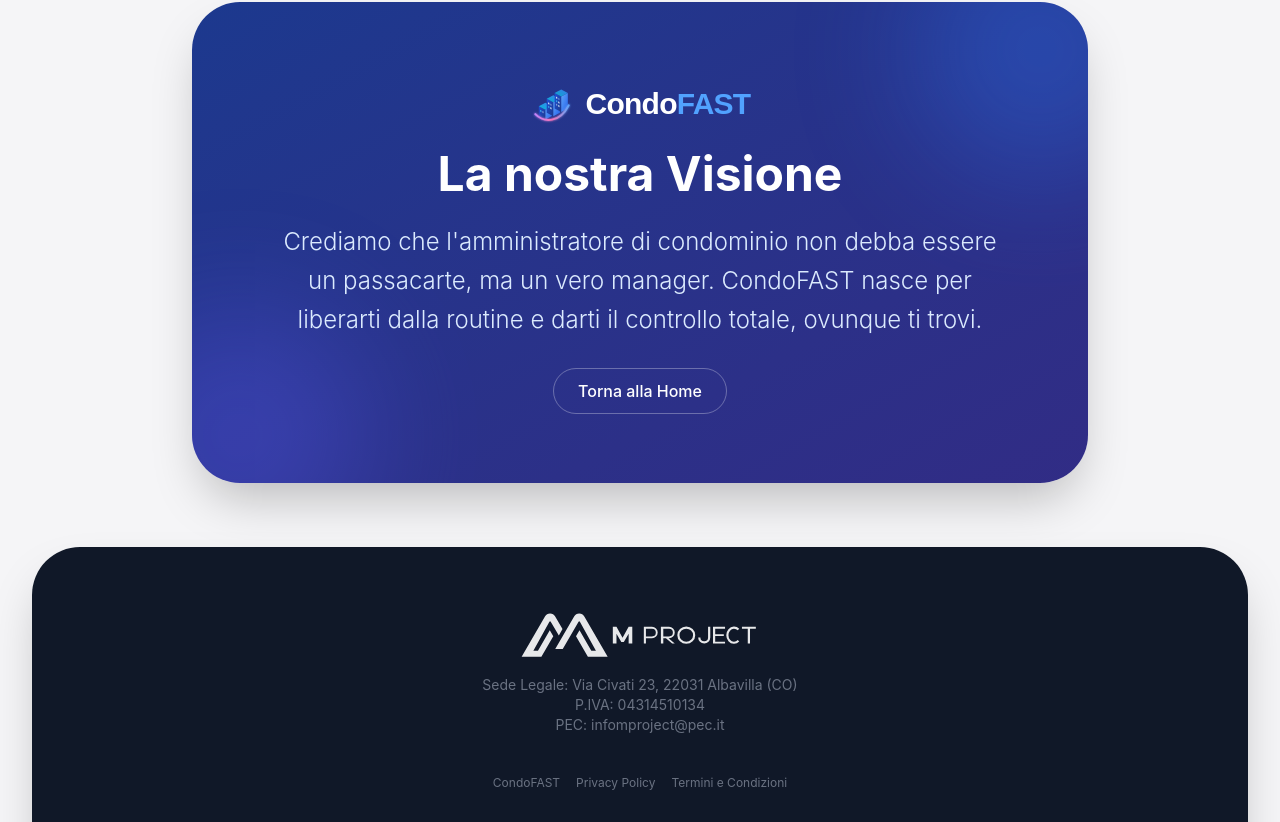
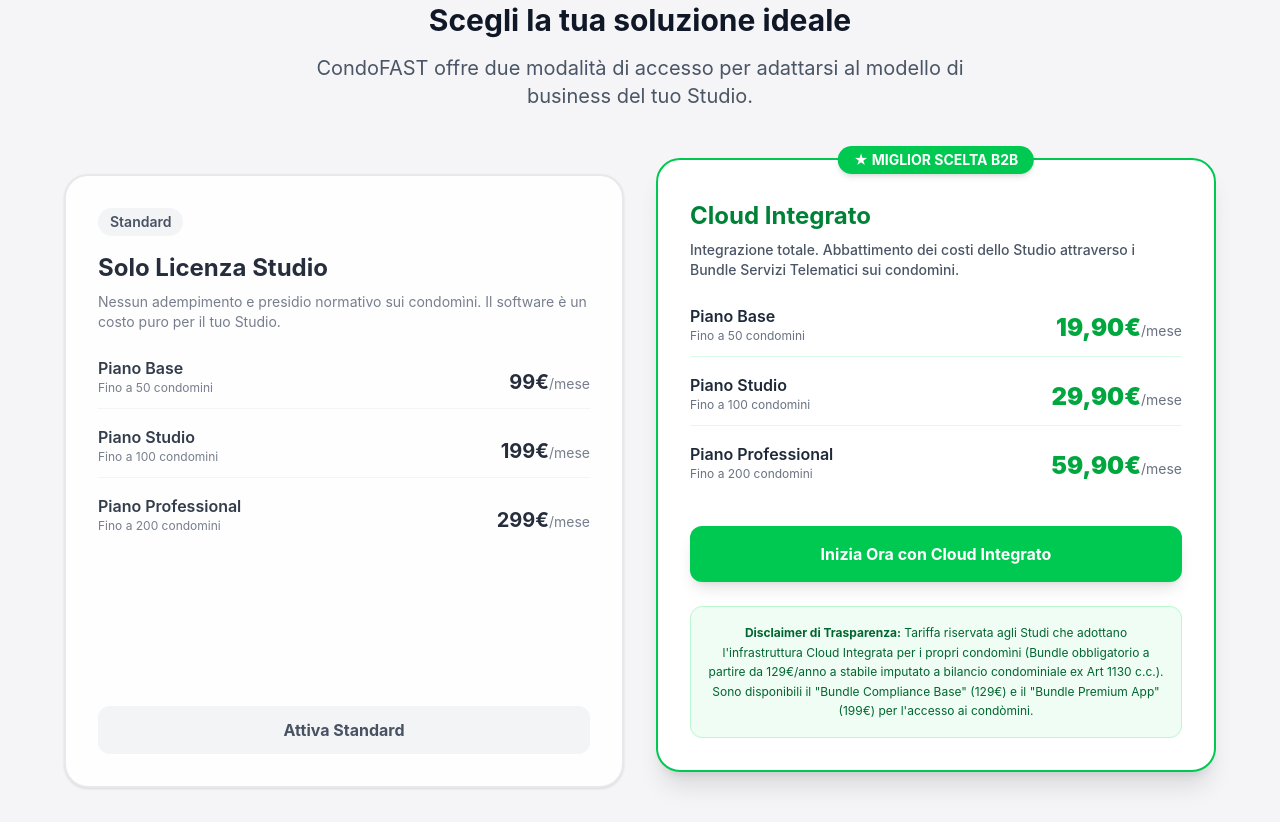
Before and after one commit to GabrieleMproject/M-PROJECT-WEBSITE, a React (Vite) app: page /condofast in a window 1280 px wide. Shown: the part 2298-3120 px from the top of the page. Built offline with nearby package versions, Linux system fonts and the light colour scheme; no server answers; what react-google-recaptcha-v3 would draw is missing.

Commit message:
nuovo pricing

```diff
--- a/src/pages/CondoFast.jsx
+++ b/src/pages/CondoFast.jsx
@@ -91,6 +91,103 @@
         </div>
       </div>
 
+      {/* Pricing Section - Doppio Binario */}
+      <div id="pricing" className="max-w-6xl mx-auto mb-24 scroll-mt-28">
+        <div className="text-center mb-16">
+          <h2 className="text-3xl font-bold text-gray-900 mb-4">Scegli la tua soluzione ideale</h2>
+          <p className="text-xl text-gray-600 max-w-2xl mx-auto">
+            CondoFAST offre due modalità di accesso per adattarsi al modello di business del tuo Studio.
+          </p>
+        </div>
+
+        <div className="grid md:grid-cols-2 gap-8 items-stretch">
+
+          {/* Lato Sinistro - Piani Esca (Solo Licenza Studio) */}
+          <div className="bg-white border-2 border-gray-200 rounded-3xl p-8 shadow-sm flex flex-col opacity-90">
+            <div className="mb-6">
+              <span className="bg-gray-100 text-gray-700 px-3 py-1 rounded-full text-sm font-semibold mb-4 inline-block">Standard</span>
+              <h3 className="text-2xl font-bold text-gray-900">Solo Licenza Studio</h3>
+              <p className="text-gray-500 mt-2 text-sm">Nessun adempimento e presidio normativo sui condomìni. Il software è un costo puro per il tuo Studio.</p>
+            </div>
+
+            <div className="space-y-4 mb-8 flex-grow">
+              <div className="flex justify-between items-end border-b border-gray-100 pb-3">
+                <div>
+                  <div className="font-semibold text-gray-800">Piano Base</div>
+                  <div className="text-xs text-gray-500">Fino a 50 condomini</div>
+                </div>
+                <div className="text-xl font-bold text-gray-900">99€<span className="text-sm font-normal text-gray-500">/mese</span></div>
+              </div>
+              <div className="flex justify-between items-end border-b border-gray-100 pb-3">
+                <div>
+                  <div className="font-semibold text-gray-800">Piano Studio</div>
+                  <div className="text-xs text-gray-500">Fino a 100 condomini</div>
+                </div>
+                <div className="text-xl font-bold text-gray-900">199€<span className="text-sm font-normal text-gray-500">/mese</span></div>
+              </div>
+              <div className="flex justify-between items-end pb-3">
+                <div>
+                  <div className="font-semibold text-gray-800">Piano Professional</div>
+                  <div className="text-xs text-gray-500">Fino a 200 condomini</div>
+                </div>
+                <div className="text-xl font-bold text-gray-900">299€<span className="text-sm font-normal text-gray-500">/mese</span></div>
+              </div>
+            </div>
+
+            <a href="https://condofast.it/app/register" className="w-full block text-center bg-gray-100 text-gray-700 py-3 rounded-xl font-bold hover:bg-gray-200 transition-colors">
+              Attiva Standard
+            </a>
+          </div>
+
+          {/* Lato Destro - Piani Target (Cloud Integrato) */}
+          <div className="bg-white border-2 border-green-500 rounded-3xl p-8 shadow-xl flex flex-col relative transform md:-translate-y-4">
+            <div className="absolute top-0 left-1/2 -translate-x-1/2 -translate-y-1/2 bg-green-500 text-white px-4 py-1 rounded-full text-sm font-bold shadow-md">
+              ★ MIGLIOR SCELTA B2B
+            </div>
+            <div className="mb-6 mt-2">
+              <h3 className="text-2xl font-bold text-green-700">Cloud Integrato</h3>
+              <p className="text-gray-600 mt-2 text-sm font-medium">Integrazione totale. Abbattimento dei costi dello Studio attraverso i Bundle Servizi Telematici sui condomìni.</p>
+            </div>
+
+            <div className="space-y-4 mb-8 flex-grow">
+              <div className="flex justify-between items-end border-b border-green-100 pb-3">
+                <div>
+                  <div className="font-semibold text-gray-800">Piano Base</div>
+                  <div className="text-xs text-gray-500">Fino a 50 condomini</div>
+                </div>
+                <div className="text-2xl font-black text-green-600">19,90€<span className="text-sm font-normal text-gray-500">/mese</span></div>
+              </div>
+              <div className="flex justify-between items-end border-b border-green-100 pb-3">
+                <div>
+                  <div className="font-semibold text-gray-800">Piano Studio</div>
+                  <div className="text-xs text-gray-500">Fino a 100 condomini</div>
+                </div>
+                <div className="text-2xl font-black text-green-600">29,90€<span className="text-sm font-normal text-gray-500">/mese</span></div>
+              </div>
+              <div className="flex justify-between items-end pb-3">
+                <div>
+                  <div className="font-semibold text-gray-800">Piano Professional</div>
+                  <div className="text-xs text-gray-500">Fino a 200 condomini</div>
+                </div>
+                <div className="text-2xl font-black text-green-600">59,90€<span className="text-sm font-normal text-gray-500">/mese</span></div>
+              </div>
+            </div>
+
+            <a href="https://condofast.it/app/register" className="w-full block text-center bg-green-500 text-white py-4 rounded-xl font-bold hover:bg-green-600 transition-colors shadow-lg hover:shadow-xl">
+              Inizia Ora con Cloud Integrato
+            </a>
+
+            <div className="mt-6 p-4 bg-green-50 rounded-xl border border-green-200">
+              <p className="text-xs text-green-800 leading-relaxed text-center">
+                <strong>Disclaimer di Trasparenza:</strong> Tariffa riservata agli Studi che adottano l'infrastruttura Cloud Integrata per i propri condomìni (Bundle obbligatorio a partire da 129€/anno a stabile imputato a bilancio condominiale ex Art 1130 c.c.). Sono disponibili il "Bundle Compliance Base" (129€) e il "Bundle Premium App" (199€) per l'accesso ai condòmini.
+              </p>
+            </div>
+          </div>
+
+        </div>
+      </div>
+
+
       {/* Vision Section */}
       <div className="max-w-4xl mx-auto text-center bg-gradient-to-br from-blue-900 to-indigo-900 rounded-[3rem] p-12 md:p-20 text-white shadow-2xl relative overflow-hidden">
         <div className="absolute top-0 right-0 -mr-20 -mt-20 w-64 h-64 bg-blue-500 rounded-full blur-3xl opacity-30"></div>
--- a/src/pages/PrivacyPolicy.jsx
+++ b/src/pages/PrivacyPolicy.jsx
@@ -33,12 +33,17 @@
             I dati personali raccolti per le richieste di contatto saranno conservati per il tempo strettamente necessario a gestire la richiesta medesima e per eventuali successivi adempimenti di legge o commerciali, qualora segua un rapporto contrattuale.
           </p>
 
-          <h2 className="text-2xl font-bold text-gray-900 mt-8 mb-4">4. Comunicazione a Terzi e Trasferimento</h2>
+          <h2 className="text-2xl font-bold text-gray-900 mt-8 mb-4">4. DPA (Data Processing Agreement) per l'uso del software CondoFAST</h2>
+          <p>
+            Nel caso di adozione del gestionale CondoFAST da parte dello Studio (Titolare del trattamento), M PROJECT S.R.L. opera in qualità di Responsabile del Trattamento (Data Processor). Si specifica che M Project SRL opererà come responsabile anche per il trattamento dei dati dei condòmini tramite l'App Condòmini e il servizio di Voto Live qualora l'amministratore attivi lo specifico 'Bundle Premium App' per i propri stabili.
+          </p>
+
+          <h2 className="text-2xl font-bold text-gray-900 mt-8 mb-4">5. Comunicazione a Terzi e Trasferimento</h2>
           <p>
             I tuoi dati non saranno diffusi né venduti a terzi. Potranno essere comunicati a soggetti esterni che operano per conto del Titolare (es. fornitori di servizi di hosting o email, come Vercel o Resend) designati come Responsabili del Trattamento. I server si trovano prevalentemente all'interno dell'Unione Europea.
           </p>
 
-          <h2 className="text-2xl font-bold text-gray-900 mt-8 mb-4">5. Diritti dell'Interessato</h2>
+          <h2 className="text-2xl font-bold text-gray-900 mt-8 mb-4">6. Diritti dell'Interessato</h2>
           <p>
             In ogni momento puoi esercitare i tuoi diritti (Art. 15-22 GDPR) tra cui il diritto di accedere ai tuoi dati, chiederne la rettifica, la cancellazione, la limitazione o opporti al loro trattamento. Per esercitare tali diritti puoi scrivere a <strong>info@mprojectsrl.it</strong>.
           </p>
--- a/src/pages/TermsAndConditions.jsx
+++ b/src/pages/TermsAndConditions.jsx
@@ -38,7 +38,12 @@
             Il nostro sito potrebbe contenere link a siti web di terzi. M PROJECT S.R.L. non ha alcun controllo su tali siti e non si assume alcuna responsabilità per i loro contenuti o per le rispettive policy sulla privacy.
           </p>
 
-          <h2 className="text-2xl font-bold text-gray-900 mt-8 mb-4">5. Legge Applicabile e Foro Competente</h2>
+          <h2 className="text-2xl font-bold text-gray-900 mt-8 mb-4">5. Clausola di Condizione Infrastrutturale (CondoFAST)</h2>
+          <p>
+            I piani in abbonamento "Cloud Integrato" per il software CondoFAST (agevolati a partire da 19,90€/mese) sono erogati a condizione che l'amministratore attivi i servizi di compliance e infrastruttura digitale ("Bundle Compliance Base" o "Bundle Premium App") su ciascun condominio gestito all'interno della piattaforma. In caso di mancata adozione dell'infrastruttura sui condomìni, lo Studio sarà tenuto alla sottoscrizione della Licenza Standard a prezzo pieno o alla disattivazione del servizio.
+          </p>
+
+          <h2 className="text-2xl font-bold text-gray-900 mt-8 mb-4">6. Legge Applicabile e Foro Competente</h2>
           <p>
             I presenti Termini e Condizioni sono regolati dalla legge italiana. Per qualsiasi controversia derivante dall'utilizzo del sito sarà competente in via esclusiva il Foro di Como.
           </p>
```
